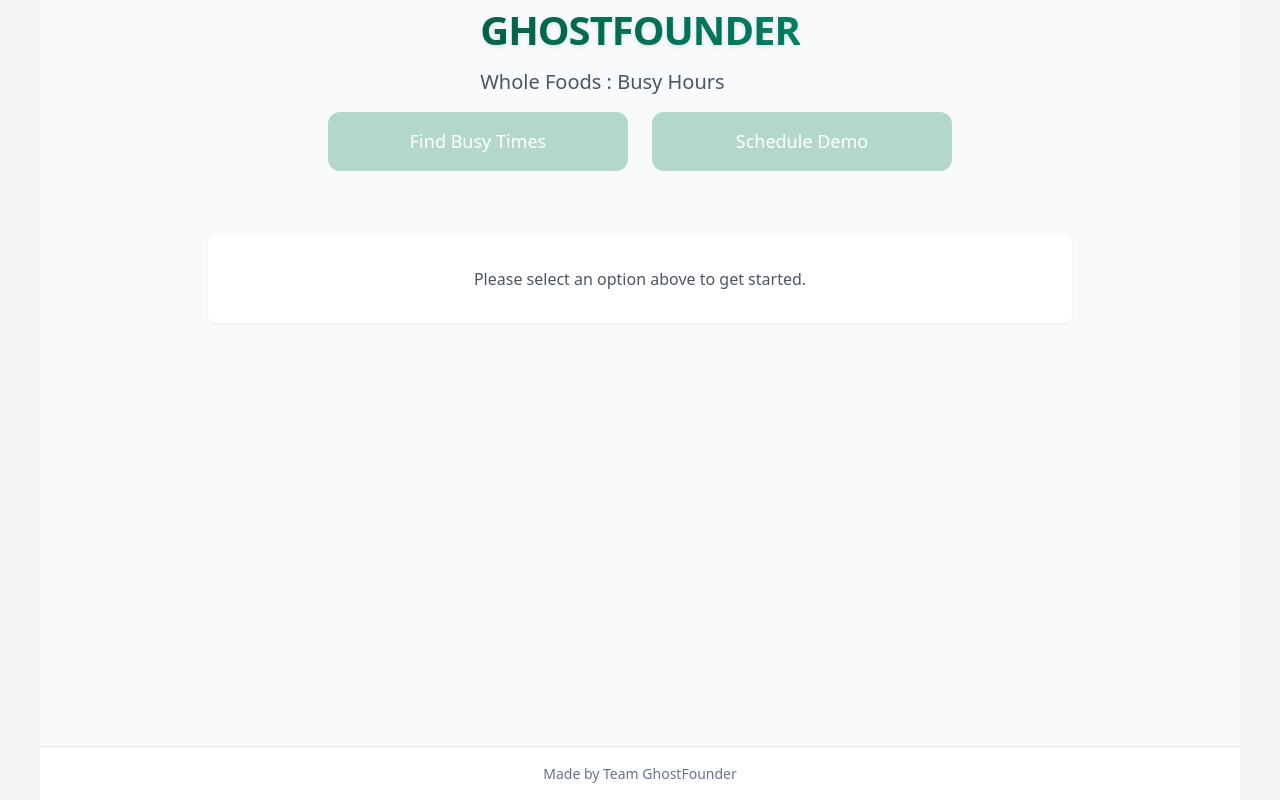
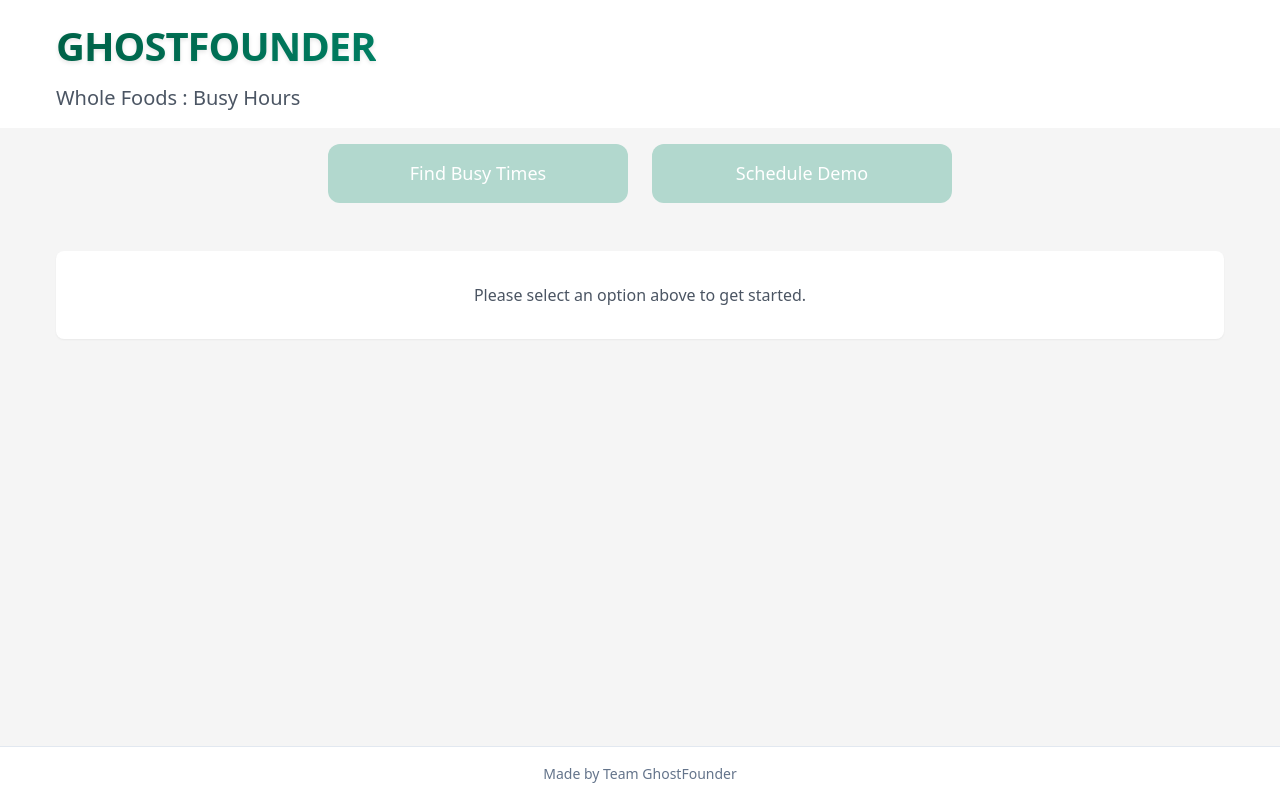
Before and after one commit to satish-gandhi/wfrush, a React (Create React App) app: page / in a window 1280 px wide. Built offline with nearby package versions, Linux system fonts and the light colour scheme.

Commit message:
bg color updates and max width header footer

```diff
--- a/src/App.css
+++ b/src/App.css
@@ -1,14 +1,17 @@
 /* Modern base styles */
 .App {
-  max-width: 1200px;
-  margin: 0 auto;
-  /* Remove this line */
-  /* padding: 2rem 1rem; */
   background-color: #f5f5f5;
   min-height: 100vh;
   position: relative;
   overflow-x: hidden;
   width: 100%;
+}
+
+.App>*:not(.logo-header):not(.footer) {
+  max-width: 1200px;
+  margin: 0 auto;
+  padding: 0 1rem;
+
 }
 
 body {
@@ -19,20 +22,20 @@
 
 }
 
-.flex.flex-col.gap-6 {
-  gap: 1rem !important;
-}
+
 
 /* GhostFounder Logo */
 .logo-header {
-  max-width: 1200px;
-  margin: 0 auto;
-  padding: 0;
+  width: 100%;
+  background-color: white;
+  padding: 1rem 0;
 }
 
 .logo-header>div {
+  max-width: 1200px;
+  margin: 0 auto;
+  padding: 0 1rem;
   text-align: left;
-  padding: 0 1rem;
 }
 
 .ghostfounder-logo {
@@ -52,13 +55,20 @@
 
 /* Footer */
 .footer {
+  width: 100%;
   text-align: center;
-  padding: 1rem;
+  padding: 1rem 0;
   color: #64748b;
   font-size: 0.875rem;
   margin-top: auto;
   border-top: 1px solid #e2e8f0;
   background-color: white;
+}
+
+.footer>div {
+  max-width: 1200px;
+  margin: 0 auto;
+  padding: 0 1rem;
 }
 
 /* Modern header styling */
--- a/src/App.js
+++ b/src/App.js
@@ -8,7 +8,7 @@
   const [currentPage, setCurrentPage] = useState(null);
 
   return (
-    <div className="App" style={{ backgroundColor: "#f8fafc", minHeight: "100vh", display: "flex", flexDirection: "column" }}>
+    <div className="App" style={{ backgroundColor: "#f5f5f5", minHeight: "100vh", display: "flex", flexDirection: "column" }}>
       <div className="logo-header">
         <div>
           <h1 className="ghostfounder-logo">GhostFounder</h1>
@@ -26,7 +26,9 @@
         </div>
       )}
       <footer className="footer">
-        Made by Team GhostFounder
+        <div>
+          Made by Team GhostFounder
+        </div>
       </footer>
     </div>
   );
```
